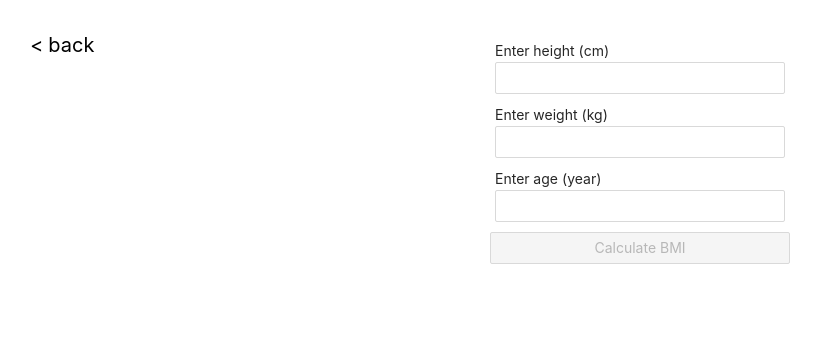
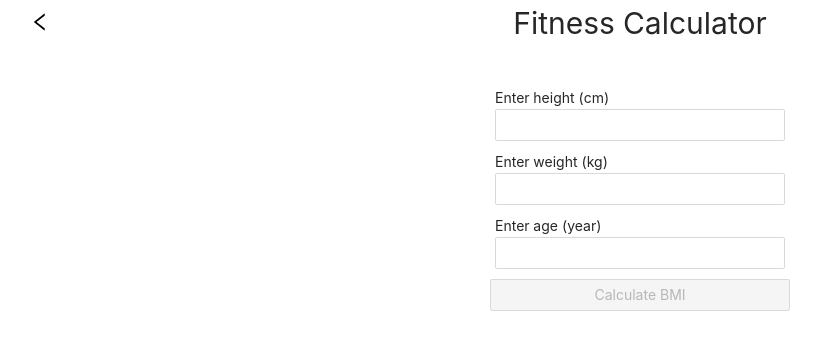
Before and after one commit to SerhiiPylyp/ReactApp, a React (Create React App) app: page /fitness-calculator in a window 1280 px wide. Shown: the top 350 px of the page, without its empty margins (0-822 px from the left). Built offline with nearby package versions, Linux system fonts and the light colour scheme.

Commit message:
Add header fitness calculator

```diff
--- a/package.json
+++ b/package.json
@@ -3,6 +3,7 @@
   "version": "0.1.0",
   "private": true,
   "dependencies": {
+    "@ant-design/icons": "^4.7.0",
     "@testing-library/jest-dom": "^5.16.5",
     "@testing-library/react": "^13.3.0",
     "@testing-library/user-event": "^13.5.0",
--- a/src/ links/index.tsx
+++ b/src/ links/index.tsx
@@ -3,7 +3,7 @@ import {Button, Buttons } from "./styled"
 const Links: FC = () => {
     return (
         <Buttons>
-            <Button to= "/fitness-calculator" color="blue" >Fitness Calculator</Button>
+            <Button to= "/fitness-calculator" color="#1890ff" >Fitness Calculator</Button>
             <Button to="/to-do" color="black" >to-do</Button>
         </Buttons>
     );
--- a/src/fitness-calculator/index.tsx
+++ b/src/fitness-calculator/index.tsx
@@ -1,14 +1,16 @@
 import {Button} from "antd";
 import React, {FC, useState} from "react";
-import axios from "axios";
-import {Result, Container, Fields, InputBlock, Input, Bmi, Health, Back} from "./styled";
+import axios, {AxiosResponse} from "axios";
+import {Result, Container, Fields, InputBlock, Input, Bmi, Health, Back, Title, Header} from "./styled";
+import { LeftOutlined } from "@ant-design/icons";
+import {HealthEnum, ResultI} from "./types";
 
 export const FitnessCalculator: FC = () => {
     const [height, setHeight] = useState('');
     const [weight, setWeight] = useState('');
     const [age, setAge] = useState('');
-    const [result, setResult] = useState(null);
-    const [loading, setLoading] = useState();
+    const [result, setResult] = useState<ResultI>();
+    const [loading, setLoading] = useState<boolean>();
 
     const onChange = (setValue, value) => {
         setValue(value);
@@ -27,13 +29,17 @@ export const FitnessCalculator: FC = () => {
                 }
             }
         )
-            .then((res) => {setResult(res.data.data)})
+            .then((res: AxiosResponse<{ data: ResultI }>) => {setResult(res.data.data)})
             .finally(() => {setLoading(false) })
     }
 
     return (
+        <>
+            <Header>
+                <Back to="/" ><LeftOutlined /></Back>
+                <Title>Fitness Calculator</Title>
+            </Header>
             <Container onSubmit={calculate}>
-            <Back to="/" >{'< back'}</Back>
                 <Fields>
                     <InputBlock>
                         <label>Enter height (cm)</label>
@@ -55,7 +61,9 @@ export const FitnessCalculator: FC = () => {
                     result && (
                         <Result>
                             <Bmi>{result.bmi}</Bmi>
-                        <Health>{result.health}</Health>
+                            <Health color={HealthEnum.normal === result.health ? '#1890ff' : 'red'}>
+                                {result.health}
+                            </Health>
                             <div>
                                 <span>Healthy BMI: </span>
                                 <span>{result.healthy_bmi_range}</span>
@@ -64,5 +72,6 @@ export const FitnessCalculator: FC = () => {
                     )
                 }
             </Container>
+        </>
     );
 }
--- a/src/fitness-calculator/styled.ts
+++ b/src/fitness-calculator/styled.ts
@@ -45,13 +45,24 @@ export const Bmi = styled.span`
 
 export const Health = styled.span`
   font-size: 30px;
-  color: #1890ff;
+  color: ${({ color }) => color};
 `;
 
 export const Back = styled(Link)`
   position: absolute;
-  top: 30px;
   left: 30px;
   font-size: 20px;
   color: black;
+
 `;
+export const Title = styled.span`
+  font-size: 30px;
+  position: relative;
+`;
+
+export const Header = styled.header`
+  position: relative;
+  display: flex;
+  justify-content: center;
+  align-items: center;
+`;
--- /dev/null
+++ b/src/fitness-calculator/types.ts
@@ -0,0 +1,15 @@
+export interface ResultI {
+    bmi: number;
+    health: HealthEnum;
+    healthy_bmi_range: string;
+}
+
+export enum HealthEnum {
+    normal = 'Normal',
+    tooThinness = 'Severe Thinness',
+    thinness = 'Moderate Thinness',
+    overweight = 'Overweight',
+    obese1 = 'Obese Class I',
+    obese2 = 'Obese Class II',
+    obese3 = 'Obese Class III',
+}
--- a/src/to-do/components/content/index.tsx
+++ b/src/to-do/components/content/index.tsx
@@ -20,7 +20,6 @@ export const Content: FC = (): JSX.Element => {
 
     return (
         <ContentStyle>
-
             <EmptyContent isVisible={!listMap.length}>you don't have list</EmptyContent>
             {listMap.map((item) => <ListComponent list={item} key={item.id} />)}
             <AddList onClick={addNewList}>+</AddList>
--- a/src/to-do/components/index.tsx
+++ b/src/to-do/components/index.tsx
@@ -4,12 +4,13 @@ import {ContextWrapper} from "../context/ContextWrapper";
 import {FC} from "react";
 import React from "react";
 import {Back} from "./styled";
+import {LeftOutlined} from "@ant-design/icons";
 
 const ToDo: FC = () => {
   return (
       <div>
           <HeaderStyled>To Do</HeaderStyled>
-          <Back to="/" >{'< back'}</Back>
+          <Back to="/" ><LeftOutlined /></Back>
           <ContextWrapper>
               <Content/>
           </ContextWrapper>
```
Also changed, not shown: 1 other file (tests, documents, lock files or other folders). Lines whose indentation alone changed are shown as unchanged.
